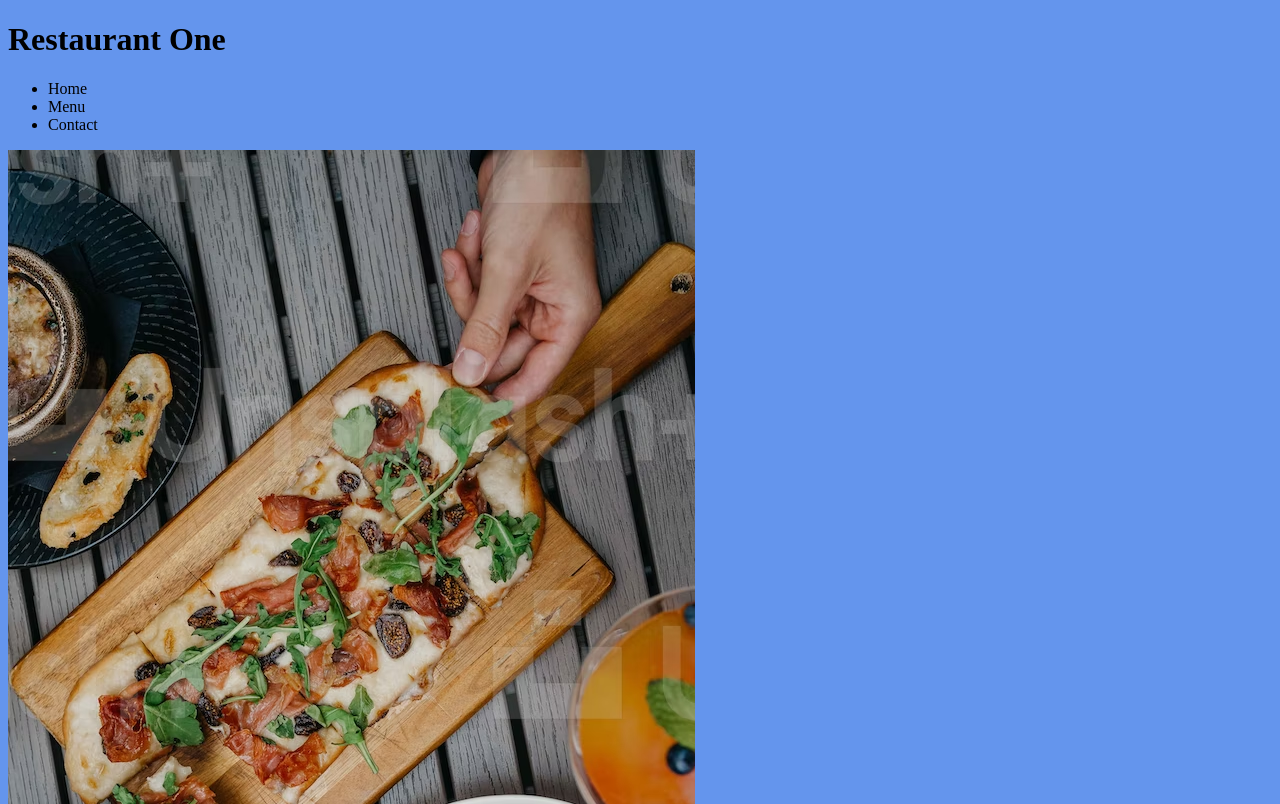
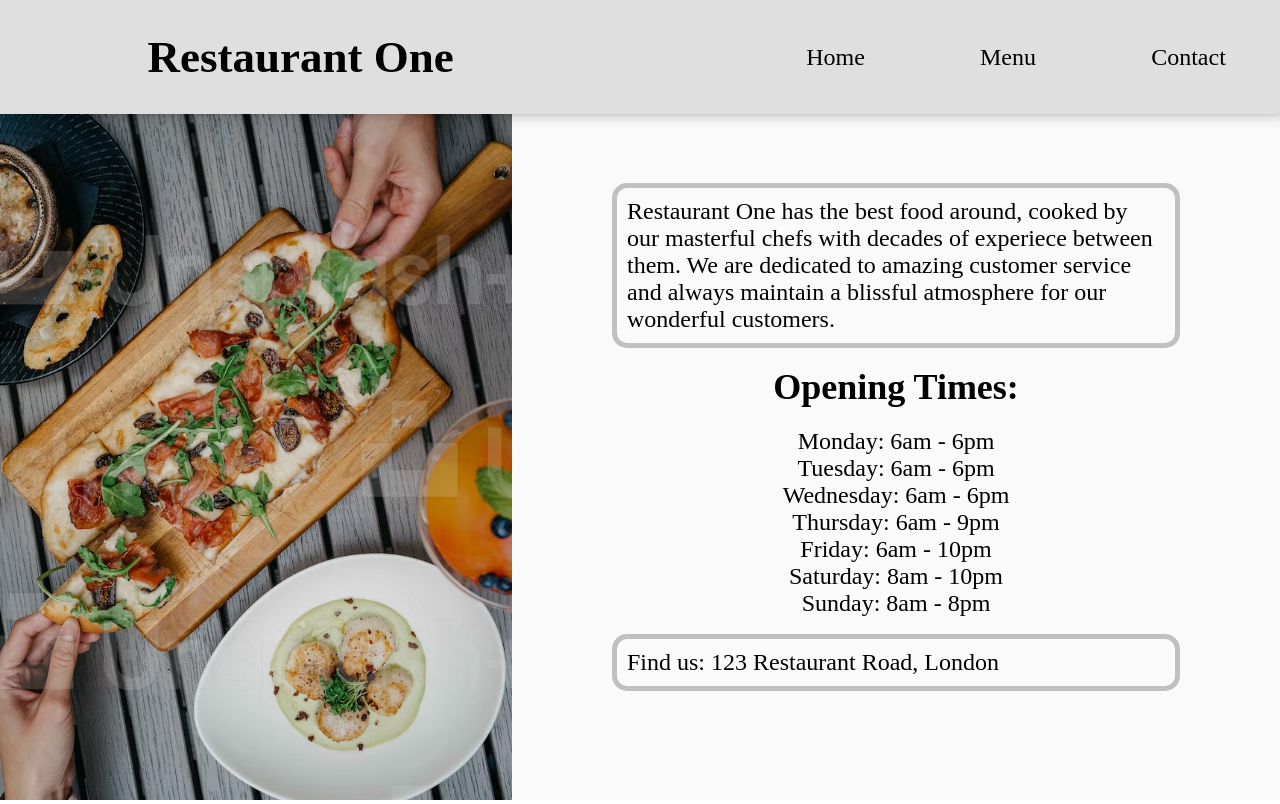
Before and after one commit to KRawl8/restaurant_page, a website built with webpack: page dist/index.html in a window 1280 px wide. Shown: the top 804 px of the page. Built offline with Linux system fonts and the light colour scheme.

Commit message:
Added CSS to make main page look good

```diff
--- a/src/index.js
+++ b/src/index.js
@@ -27,9 +27,10 @@ header.append(mainTitle, navbar);
 let imageDiv = document.createElement("div");
 imageDiv.className = "food-image";
 
-let foodImage = new Image();
-foodImage.src = Food;
-imageDiv.appendChild(foodImage);
+// I set the image in CSS instead
+// let foodImage = new Image();
+// foodImage.src = Food;
+// imageDiv.appendChild(foodImage);
 
 // Main Content ---------------------------------------------------------------
 
@@ -40,11 +41,14 @@ let about = document.createElement("div");
 about.className = "about";
 let aboutPara = document.createElement("p");
 aboutPara.textContent =
-  "Restaurant One has a great atmosphere, as well as amazing customer service and the best food around.";
+  "Restaurant One has the best food around, cooked by our masterful chefs with decades of experiece between them. We are dedicated to amazing customer service and always maintain a blissful atmosphere for our wonderful customers.";
 about.appendChild(aboutPara);
 
 let openingTimes = document.createElement("div");
 openingTimes.className = "hours";
+let timesTitle = document.createElement("h2");
+timesTitle.className = "times-title";
+timesTitle.textContent = "Opening Times:";
 let monday = document.createElement("p");
 monday.textContent = "Monday: 6am - 6pm";
 let tuesday = document.createElement("p");
@@ -60,6 +64,7 @@ saturday.textContent = "Saturday: 8am - 10pm";
 let sunday = document.createElement("p");
 sunday.textContent = "Sunday: 8am - 8pm";
 openingTimes.append(
+  timesTitle,
   monday,
   tuesday,
   wednesday,
--- a/src/style.css
+++ b/src/style.css
@@ -1,3 +1,75 @@
 * {
-    background-color: cornflowerblue;
+    padding: 0px;
+    margin: 0px;
+    box-sizing: border-box;
 }
+
+#content {
+    height: 100vh;
+    background-color: rgb(250, 250, 250);
+    display: grid;
+    grid-template: 2fr 12fr / 4fr 6fr;
+}
+
+/* Header ---------------------------------------------------------- */
+
+.header {
+    grid-area: 1 / 1 / 2 / 3;
+    display: flex;
+    justify-content: space-around;
+    align-items: center;
+    background-color: rgb(223, 223, 223);
+    box-shadow: 0px -20px 20px 10px;
+    z-index: 1;
+}
+
+h1 {
+    font-size: 45px;
+}
+
+ul {
+    display: flex;
+    justify-content: space-between;
+    width: 30%;
+}
+
+li {
+    padding: 10px 15%;
+    list-style: none;
+    font-size: 24px;
+}
+
+/* Image ---------------------------------------------------------- */
+
+.food-image {
+    grid-area: 2 / 1 / 3 / 2;
+    background-image: url(./food.avif);
+    background-repeat: no-repeat;
+    background-size: cover;
+    background-position: center;
+}
+
+/* Text ---------------------------------------------------------- */
+
+.main-content {
+    display: flex;
+    flex-direction: column;
+    justify-content: space-around;
+    padding: 60px 100px 100px 100px;
+    font-size: 24px;
+}
+
+.about, .location {
+    /* background-color: darkgrey; */
+    border: 5px solid rgb(192, 192, 192);
+    border-radius: 15px;
+    padding: 10px;
+}
+
+.hours {
+    text-align: center;
+}
+
+.times-title {
+    margin-bottom: 20px;
+}
```
Also changed, not shown: dist/bundle.js, dist/index.html.
